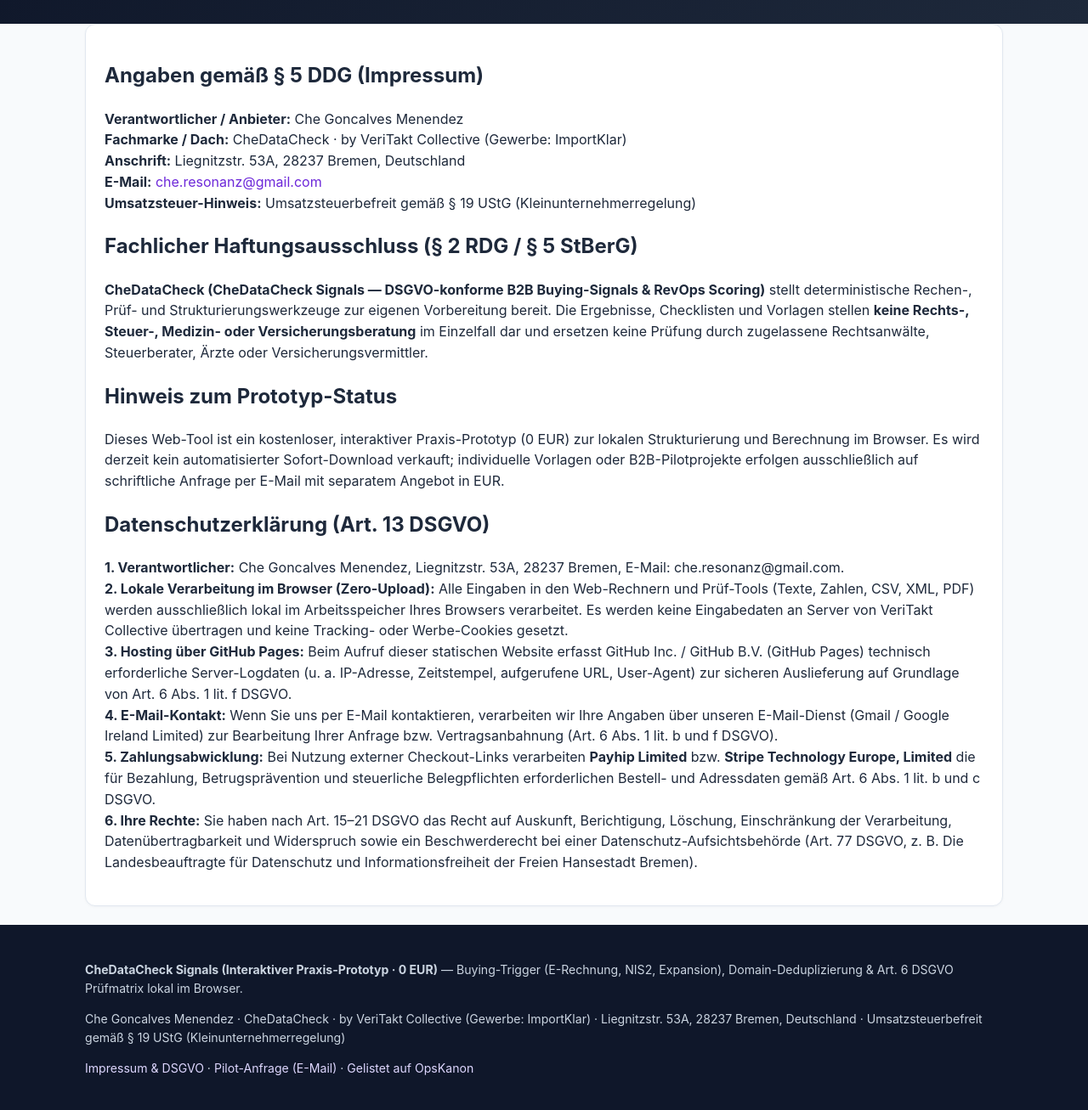
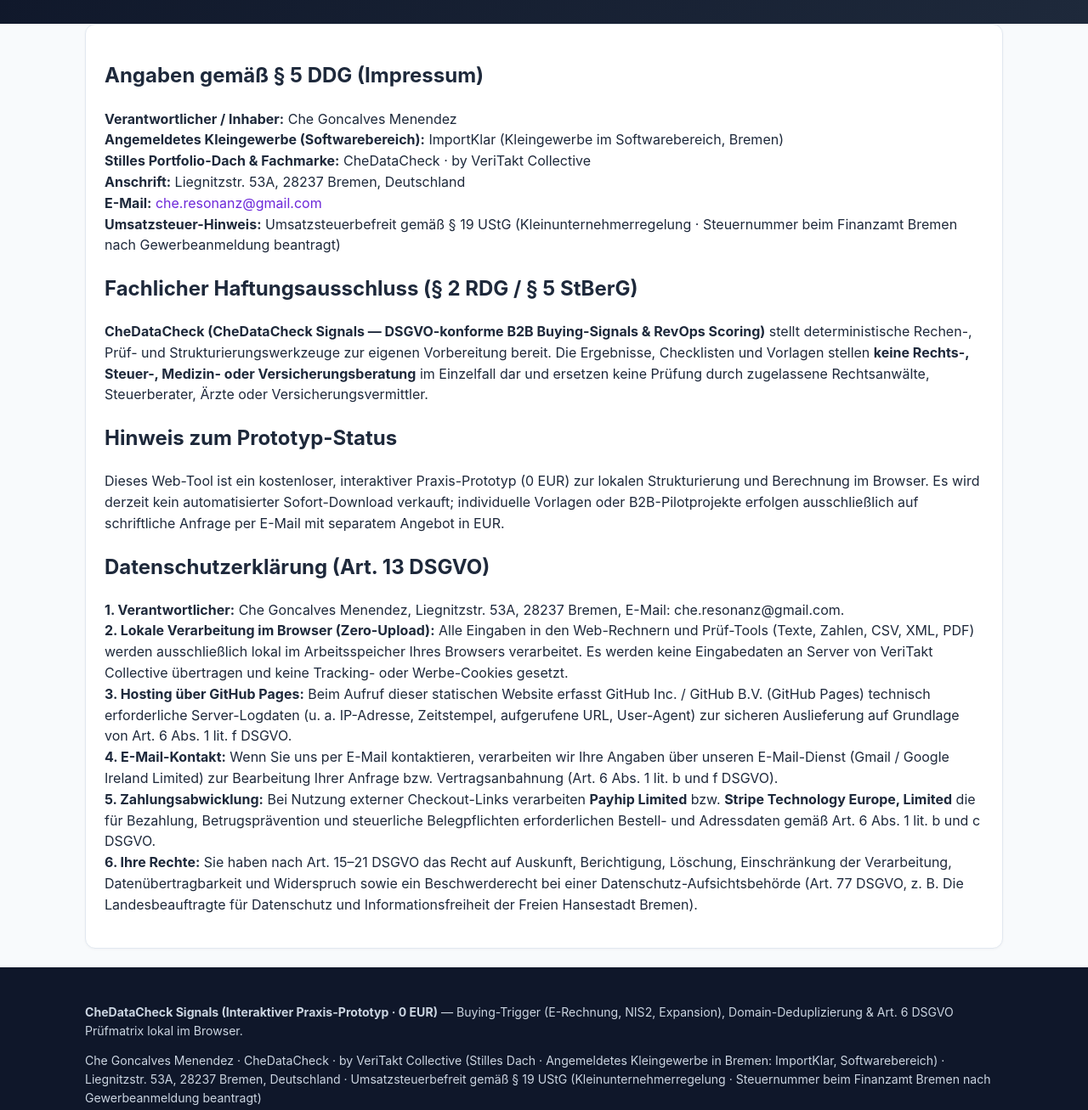
Before and after one commit to cheresonanz-design/chedatacheck-signal-enrichment, a plain HTML site: page legal/index.html in a window 1280 px wide. Shown: the part 200-1507 px from the top of the page at 85% size. Drawn offline with Linux system fonts and the light colour scheme.

Commit message:
Deploy chedatacheck-signal-enrichment (2026-11-24 02:27:00)

```diff
--- a/legal/index.html
+++ b/legal/index.html
@@ -25,11 +25,12 @@
     <div class="card">
       <h2>Angaben gemäß § 5 DDG (Impressum)</h2>
       <p>
-        <strong>Verantwortlicher / Anbieter:</strong> Che Goncalves Menendez<br />
-        <strong>Fachmarke / Dach:</strong> CheDataCheck · by VeriTakt Collective (Gewerbe: ImportKlar)<br />
+        <strong>Verantwortlicher / Inhaber:</strong> Che Goncalves Menendez<br />
+        <strong>Angemeldetes Kleingewerbe (Softwarebereich):</strong> ImportKlar (Kleingewerbe im Softwarebereich, Bremen)<br />
+        <strong>Stilles Portfolio-Dach &amp; Fachmarke:</strong> CheDataCheck · by VeriTakt Collective<br />
         <strong>Anschrift:</strong> Liegnitzstr. 53A, 28237 Bremen, Deutschland<br />
         <strong>E-Mail:</strong> <a href="mailto:che.resonanz@gmail.com">che.resonanz@gmail.com</a><br />
-        <strong>Umsatzsteuer-Hinweis:</strong> Umsatzsteuerbefreit gemäß § 19 UStG (Kleinunternehmerregelung)
+        <strong>Umsatzsteuer-Hinweis:</strong> Umsatzsteuerbefreit gemäß § 19 UStG (Kleinunternehmerregelung · Steuernummer beim Finanzamt Bremen nach Gewerbeanmeldung beantragt)
       </p>
 
       <h2>Fachlicher Haftungsausschluss (§ 2 RDG / § 5 StBerG)</h2>
@@ -66,7 +67,7 @@
   <footer class="footer">
     <div class="container">
       <p><strong>CheDataCheck Signals (Interaktiver Praxis-Prototyp · 0 EUR)</strong> — Buying-Trigger (E-Rechnung, NIS2, Expansion), Domain-Deduplizierung &amp; Art. 6 DSGVO Prüfmatrix lokal im Browser.</p>
-      <p>Che Goncalves Menendez · CheDataCheck · by VeriTakt Collective (Gewerbe: ImportKlar) · Liegnitzstr. 53A, 28237 Bremen, Deutschland · Umsatzsteuerbefreit gemäß § 19 UStG (Kleinunternehmerregelung)</p>
+      <p>Che Goncalves Menendez · CheDataCheck · by VeriTakt Collective (Stilles Dach · Angemeldetes Kleingewerbe in Bremen: ImportKlar, Softwarebereich) · Liegnitzstr. 53A, 28237 Bremen, Deutschland · Umsatzsteuerbefreit gemäß § 19 UStG (Kleinunternehmerregelung · Steuernummer beim Finanzamt Bremen nach Gewerbeanmeldung beantragt)</p>
       <p><a href="../legal/">Impressum &amp; DSGVO</a> · <a href="../pro/">Pilot-Anfrage (E-Mail)</a> · <a href="https://cheresonanz-design.github.io/opskanon-directory/" target="_blank" rel="noopener">Gelistet auf OpsKanon</a></p>
     </div>
   </footer>
```
Also changed, not shown: 404.html (+1 -1 lines), crm-csv-export/index.html (+1 -1 lines), dedupe-normalization/index.html (+1 -1 lines), index.html (+1 -1 lines), pro/index.html (+1 -1 lines), trigger-scoring/index.html (+1 -1 lines).
